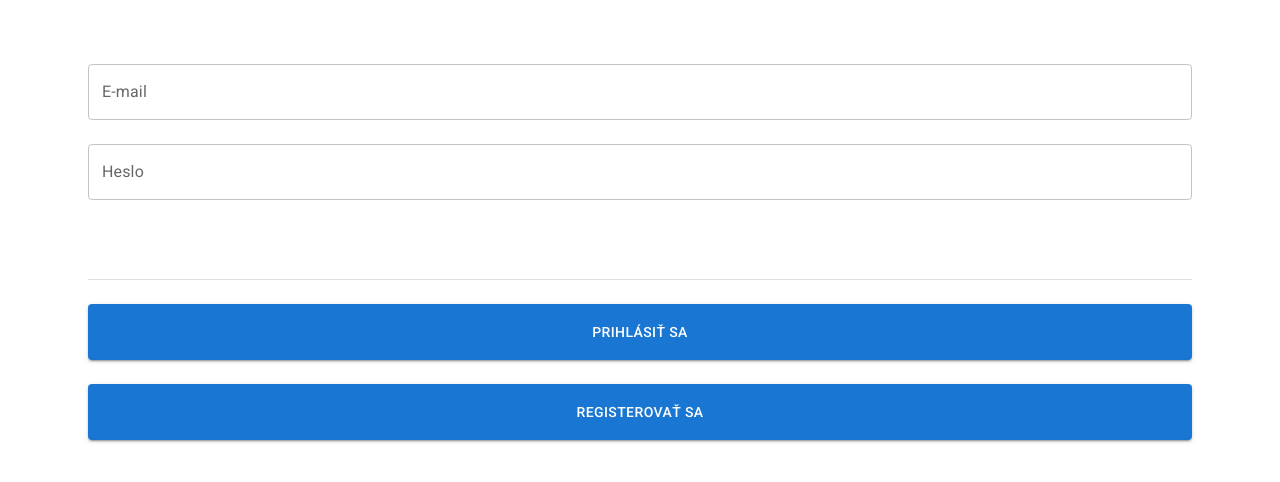
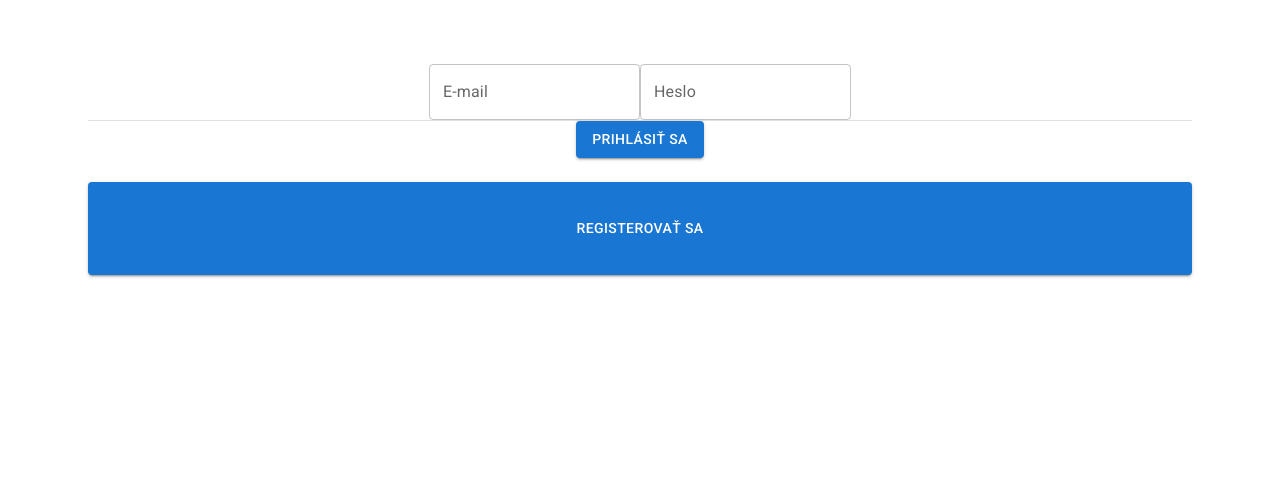
Before and after one commit to marianvinicay/Scheduler, a React (Create React App) app in the folder booking_frontend/: page /login in a window 1280 px wide. Shown: the top 482 px of the page. Built offline with nearby package versions, Linux system fonts and the light colour scheme.

Commit message:
feat: login on enter press

```diff
--- a/booking_frontend/src/components/App/App.js
+++ b/booking_frontend/src/components/App/App.js
@@ -21,8 +21,8 @@ function App() {
             <Route path="/login" element={<Login />} />
             <Route path="/register" element={<Register />} />
             <Route path="/dashboard" element={<Guard policy='user' content={<Navbar content={<UserPanel />} />} />} />
-            <Route path="/admin" element={<Guard policy='admin' content={<AdminPanel />} />} />
-            <Route path="/admin/users" element={<Guard policy='admin' content={<AdminUsers />} />} />
+            <Route path="/admin" element={<Guard policy='admin' content={<Navbar content={<AdminPanel />} />} />} />
+            <Route path="/admin/users" element={<Guard policy='admin' content={<Navbar content={<AdminUsers />} />} />} />
             <Route path="/admin/reservations" element={<Guard policy='admin' content={<Navbar content={<AdminReservations />} />} />} />
           </Routes>
         </BrowserRouter>
--- a/booking_frontend/src/components/Auth/Login.jsx
+++ b/booking_frontend/src/components/Auth/Login.jsx
@@ -35,6 +35,11 @@ function Login() {
       });
   };
 
+  const onFormSubmit = (e) => {
+    e.preventDefault();
+    login();
+  };
+
   const emailChange = (e) => {
     setEmailValue(e.target.value);
   };
@@ -51,6 +56,7 @@ function Login() {
         gap: 3,
         gridTemplateRows: 'repeat(5, 1fr)'
       }}>
+        <form onSubmit={onFormSubmit}>
           <TextField id="outlined-required" label="E-mail" variant="outlined" autoComplete="email" onChange={emailChange} />
 
           <TextField id="outlined-password-input" label="Heslo" variant="outlined" type="password"
@@ -58,9 +64,10 @@ function Login() {
 
           <Divider />
 
-        <Button variant="contained" onClick={login}>
+          <Button variant="contained" type='submit'>
             Prihlásiť sa
           </Button>
+        </form>
 
         <Button variant="contained" onClick={register}>
           Registerovať sa
```
Lines whose indentation alone changed are shown as unchanged.
